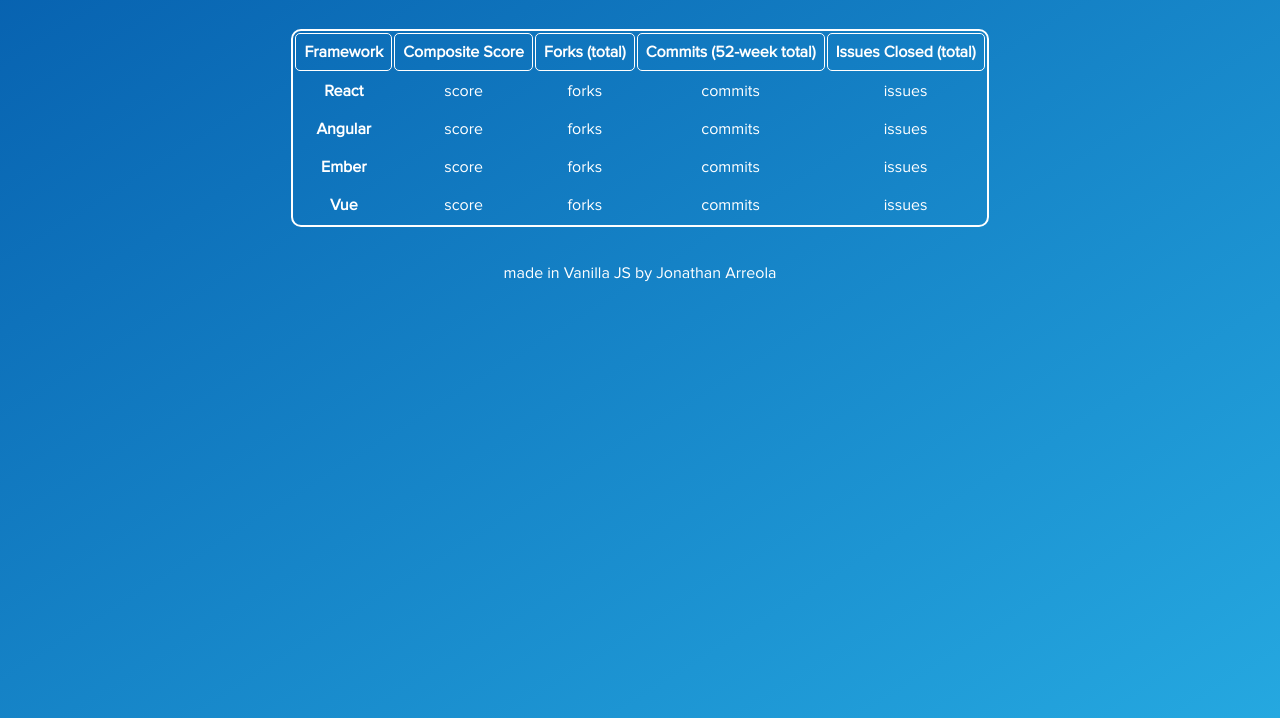
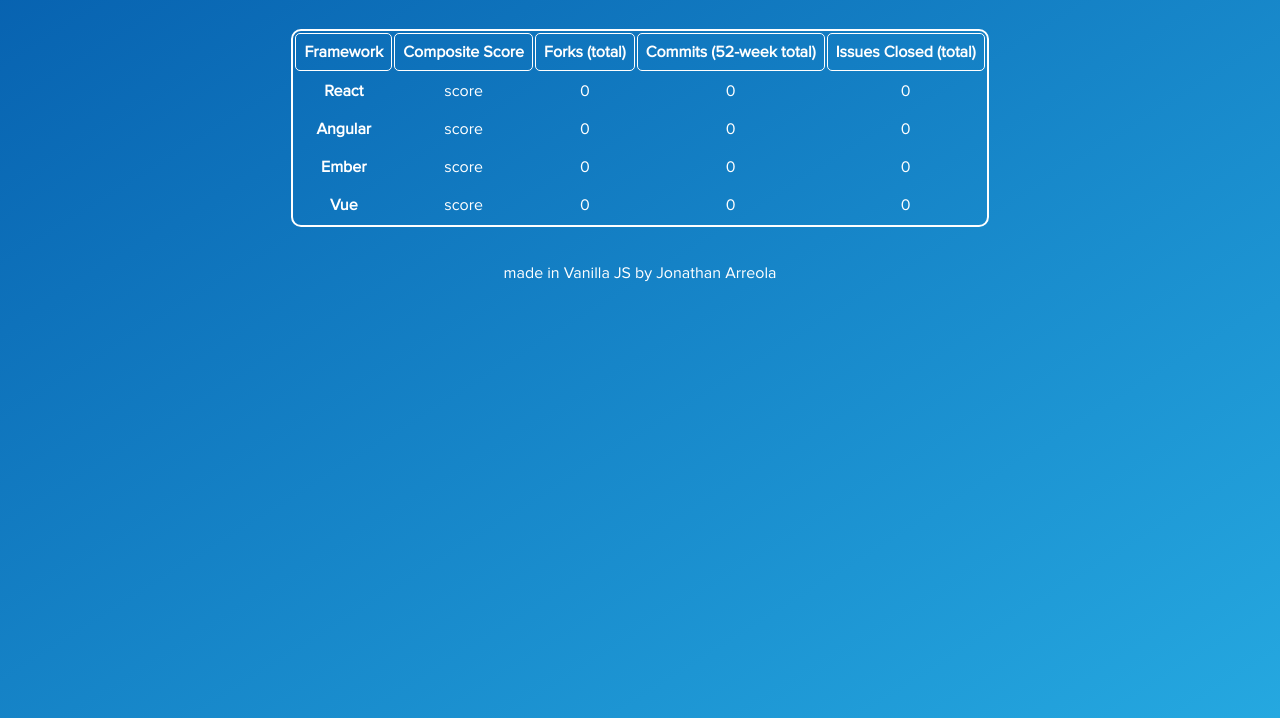
Before and after one commit to Joncitone/LaunchPad-Lab_Coding-Challenge, a website with bundled scripts: page index.html in a window 1280 px wide. Shown: the part 82-800 px from the top of the page. Built offline with nearby package versions, Linux system fonts and the light colour scheme.

Commit message:
created render and subscribe functionality

```diff
--- a/index.html
+++ b/index.html
@@ -28,30 +28,30 @@
             <tr>
               <td>React</td>
               <td>score</td>
-              <td>forks</td>
-              <td>commits</td>
-              <td>issues</td>
+              <td id="react-forks">forks</td>
+              <td id="react-commits">commits</td>
+              <td id="react-issues-closed">issues</td>
             </tr>
             <tr>
               <td>Angular</td>
               <td>score</td>
-              <td>forks</td>
-              <td>commits</td>
-              <td>issues</td>
+              <td id="angular-forks">forks</td>
+              <td id="angular-commits">commits</td>
+              <td id="angular-issues-closed">issues</td>
             </tr>
             <tr>
               <td>Ember</td>
               <td>score</td>
-              <td>forks</td>
-              <td>commits</td>
-              <td>issues</td>
+              <td id="ember-forks">forks</td>
+              <td id="ember-commits">commits</td>
+              <td id="ember-issues-closed">issues</td>
             </tr>
             <tr>
               <td>Vue</td>
               <td>score</td>
-              <td>forks</td>
-              <td>commits</td>
-              <td>issues</td>
+              <td id="vue-forks">forks</td>
+              <td id="vue-commits">commits</td>
+              <td id="vue-issues-closed">issues</td>
             </tr>
           </tbody>
         </table>
--- a/js/main.js
+++ b/js/main.js
@@ -2,32 +2,85 @@
   getReactForksThunk,
   getReactCommitsThunk,
   getReactIssuesClosedThunk,
-} from './store/index.js';
-
-import {
   getAngularForksThunk,
   getAngularCommitsThunk,
   getAngularIssuesClosedThunk,
-} from './store/index.js';
-
-import {
   getEmberForksThunk,
   getEmberCommitsThunk,
   getEmberIssuesClosedThunk,
-} from './store/index.js';
-
-import {
   getVueForksThunk,
   getVueCommitsThunk,
   getVueIssuesClosedThunk,
 } from './store/index.js';
 
 import store from './store/index.js';
+import vue from './store/vue.js';
 store.setInitialState();
 
+//ELEMENTS TO RENDER
+const reactForks = document.getElementById('react-forks');
+const reactCommits = document.getElementById('react-commits');
+const reactIssuesClosed = document.getElementById('react-issues-closed');
+const angularForks = document.getElementById('angular-forks');
+const angularCommits = document.getElementById('angular-commits');
+const angularIssuesClosed = document.getElementById('angular-issues-closed');
+const emberForks = document.getElementById('ember-forks');
+const emberCommits = document.getElementById('ember-commits');
+const emberIssuesClosed = document.getElementById('ember-issues-closed');
+const vueForks = document.getElementById('vue-forks');
+const vueCommits = document.getElementById('vue-commits');
+const vueIssuesClosed = document.getElementById('vue-issues-closed');
+
+//RENDER FUNCTION
+function render(prevState, state) {
+  if (prevState !== state) {
+    reactForks.innerHTML = store.state.react.forks;
+    reactCommits.innerHTML = store.state.react.commits;
+    reactIssuesClosed.innerHTML = store.state.react.issuesClosed;
+    angularForks.innerHTML = store.state.angular.forks;
+    angularCommits.innerHTML = store.state.angular.commits;
+    angularIssuesClosed.innerHTML = store.state.angular.issuesClosed;
+    emberForks.innerHTML = store.state.ember.forks;
+    emberCommits.innerHTML = store.state.ember.commits;
+    emberIssuesClosed.innerHTML = store.state.ember.issuesClosed;
+    vueForks.innerHTML = store.state.vue.forks;
+    vueCommits.innerHTML = store.state.vue.commits;
+    vueIssuesClosed.innerHTML = store.state.vue.issuesClosed;
+  }
+}
+
+//render initial state and subscribe to store for changes;
+render(store.prevState, store.state);
+store.subscribe(render);
+
+//EVENT LISTENERS
+
+// document.getElementById('increment').addEventListener('click', function () {
+//   store.dispatch({ type: 'INCREMENT' });
+// });
+
+// document.getElementById('decrement').addEventListener('click', function () {
+//   store.dispatch({ type: 'DECREMENT' });
+// });
+
+// document
+//   .getElementById('incrementIfOdd')
+//   .addEventListener('click', function () {
+//     if (store.getState() % 2 !== 0) {
+//       store.dispatch({ type: 'INCREMENT' });
+//     }
+//   });
+
+// document
+//   .getElementById('incrementAsync')
+//   .addEventListener('click', function () {
+//     setTimeout(function () {
+//       store.dispatch({ type: 'INCREMENT' });
+//     }, 1000);
+//   });
+
 //STORE STATE TESTING
-
-// console.log(store.getState());
+console.log(store.getState());
 
 // getReactForksThunk();
 // getReactCommitsThunk();
@@ -45,4 +98,4 @@
 // getVueCommitsThunk();
 // getVueIssuesClosedThunk();
 
-// setTimeout(() => console.log(store.state), 5000);
+setTimeout(() => console.log(store.state), 1000);
--- a/js/store/index.js
+++ b/js/store/index.js
@@ -24,8 +24,7 @@
   dispatch(action) {
     this.prevState = this.state;
     this.state = this.reduce(this.state, action);
-
-    //this.notifySubscribers();
+    this.publish();
 
     return action;
   }
@@ -42,6 +41,14 @@
   subscribe(subscriber) {
     this.subscribers.push(subscriber);
   }
+
+  publish() {
+    this.subscribers.forEach(
+      function (subscriber) {
+        subscriber(this.prevState, this.state);
+      }.bind(this)
+    );
+  }
 }
 
 const store = new Store();
--- a/js/store/react.js
+++ b/js/store/react.js
@@ -52,8 +52,8 @@
 //INITIAL STATE
 const initialState = {
   forks: 0,
-  commits: 5,
-  issuesClosed: 6,
+  commits: 0,
+  issuesClosed: 0,
 };
 
 //REDUCER
```
